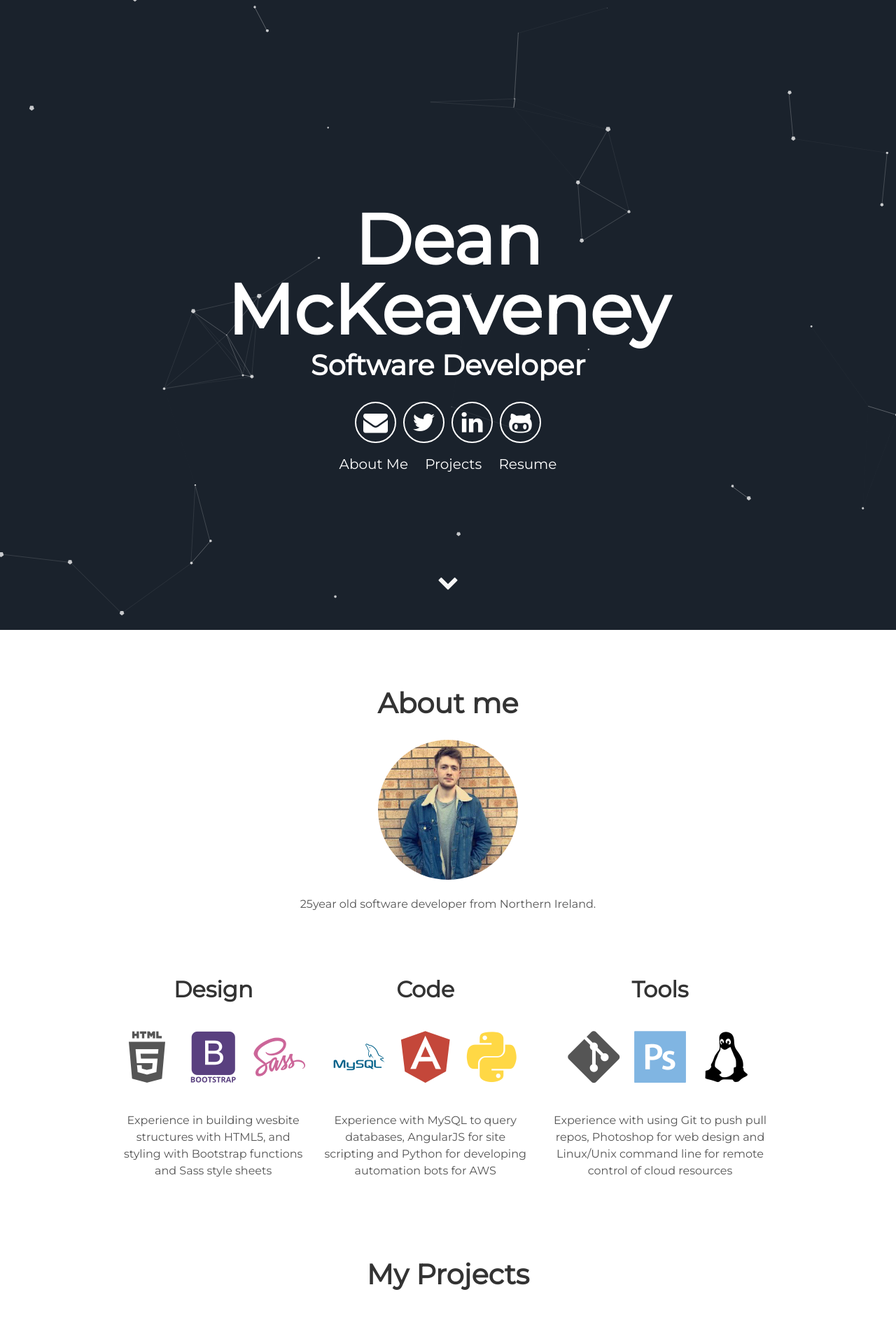
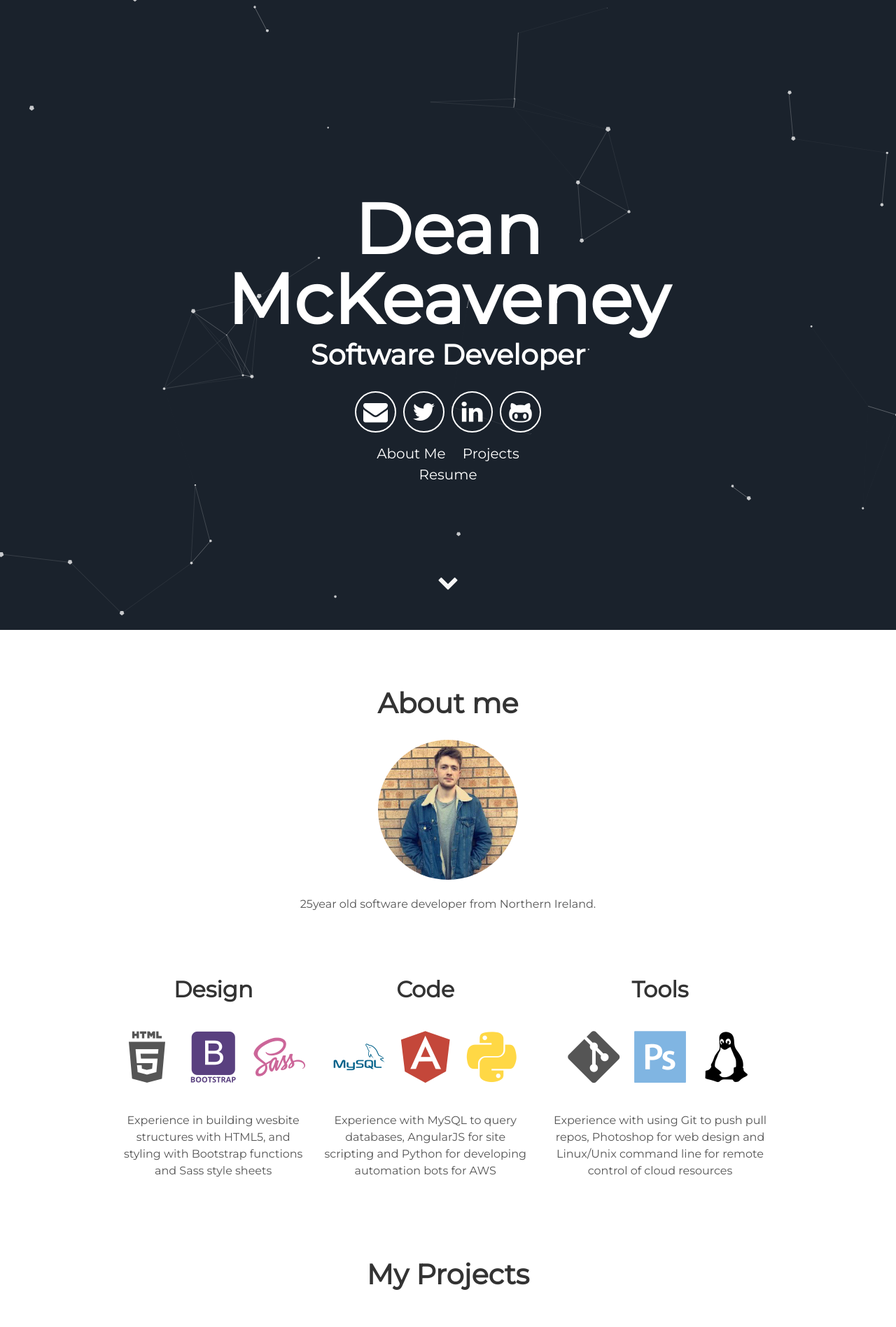
Before and after one commit to DeanMcK123/Portfolio2.0, a Jekyll site: the page built from index.html, in a window 1280 px wide. Shown: the top 1896 px of the page at 70% size. Built offline with Jekyll 4.4.1, drawn with Linux system fonts in a browser that asks for light colours.

Commit message:
commit main

```diff
--- a/_includes/header.html
+++ b/_includes/header.html
@@ -13,7 +13,8 @@
       <div class="header-links">
         <a class="link" href="#about" data-scroll>About Me</a>
         <a class="link" href="#projects" data-scroll>Projects</a>
-        <a class="link" href="https://drive.google.com/file/d/1e8sLLpVWB5hzRXxYc4XFD_l5nZgp-HyC/view?usp=sharing" data-scroll>Resume</a>
+        <br>
+        <a class="link" href="https://drive.google.com/file/d/1e8sLLpVWB5hzRXxYc4XFD_l5nZgp-HyC/view" data-scroll>Resume</a>
       </div>
   </div>
   <a class="down" href="#about" data-scroll><i class="icon fa fa-chevron-down" aria-hidden="true"></i></a>
```
